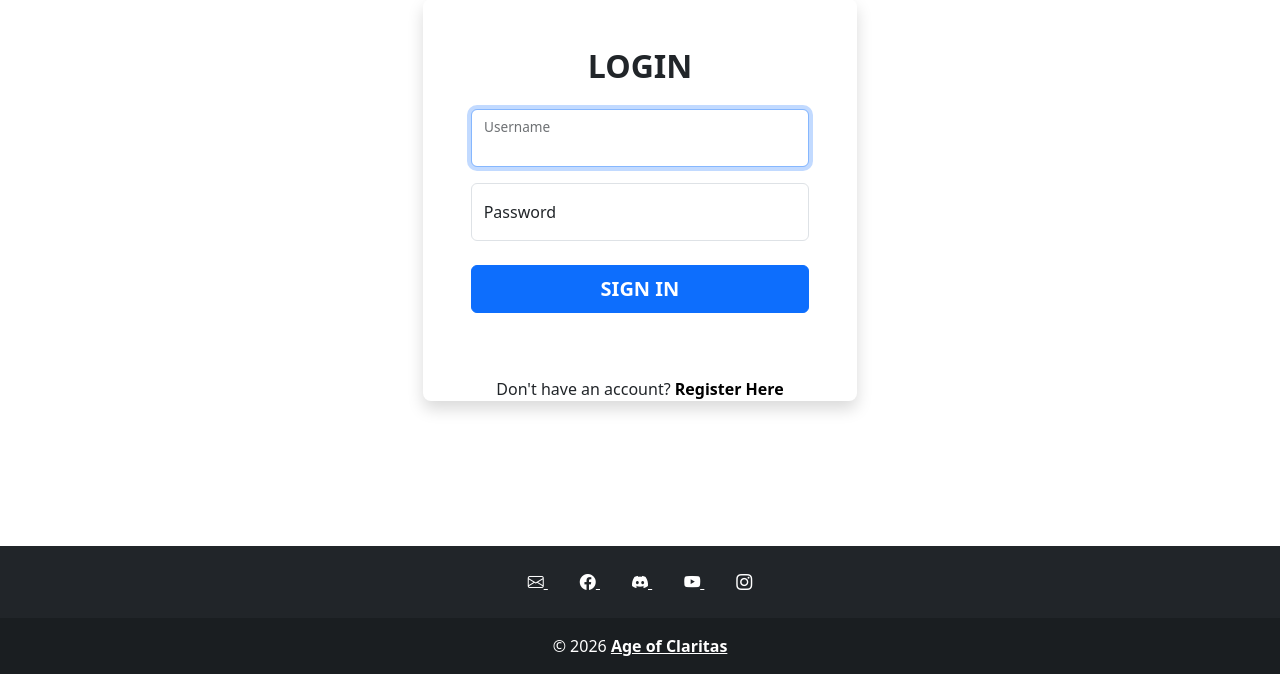
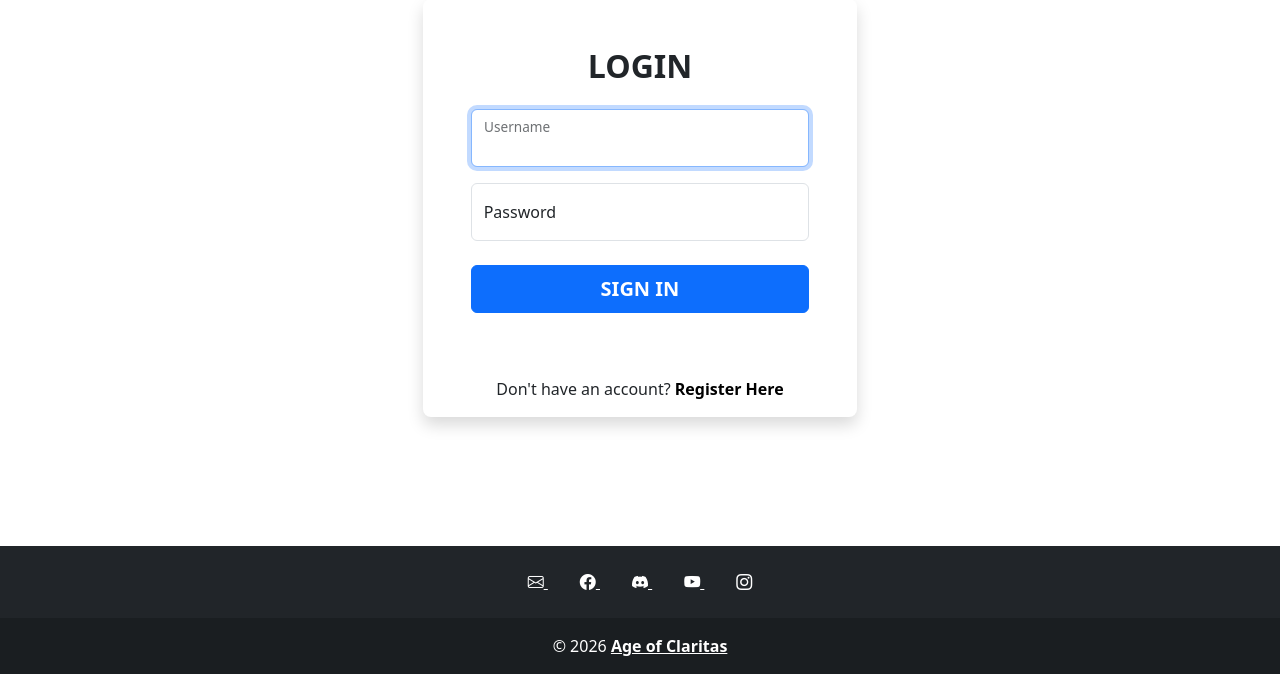
Before and after one commit to KasenFudge/ageofclaritas-webapp, a Django app: page /accounts/login/ in a window 1280 px wide. Shown: the part 126-800 px from the top of the page. Run offline with Django 5.2, Linux system fonts and the light colour scheme.

Commit message:
Login looked horrible

```diff
--- a/accounts/templates/registration/login.html
+++ b/accounts/templates/registration/login.html
@@ -38,8 +38,8 @@
                       type="submit">Sign In</button>
             </form>
           </div>
-          <div class="text-center mt-3">
-            <p class="mb-0">
+          <div class="text-center my-3">
+            <p>
               Don't have an account?
               <a class="text-decoration-none fw-bold"
                  href="{% url 'accounts:register' %}">Register Here</a>
```
